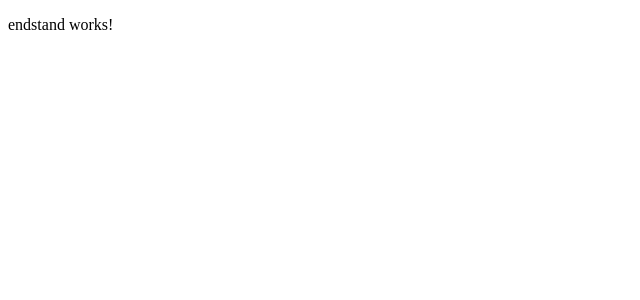
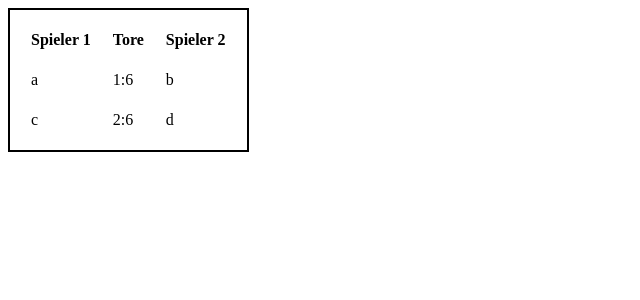
Before and after one commit to frectures/ants, an Angular app in the folder kicker-client/: page / in a window 1280 px wide. Shown: the top 300 px of the page, without its empty margins (0-640 px from the left). Built offline with nearby package versions, Linux system fonts and the light colour scheme.

Commit message:
static table

```diff
--- a/kicker-client/src/app/endstand/endstand.component.html
+++ b/kicker-client/src/app/endstand/endstand.component.html
@@ -1,3 +1,17 @@
-<p>
-  endstand works!
-</p>
+<table style="border:2px solid black; border-spacing:20px">
+  <tr>
+    <th>Spieler 1</th>
+    <th>Tore</th>
+    <th>Spieler 2</th>
+  </tr>
+  <tr>
+    <td>a</td>
+    <td>1:6</td>
+    <td>b</td>
+  </tr>
+  <tr>
+    <td>c</td>
+    <td>2:6</td>
+    <td>d</td>
+  </tr>
+</table>
```
Also changed, not shown: kicker-client/src/app/app.component.html (line endings or trailing spaces).
